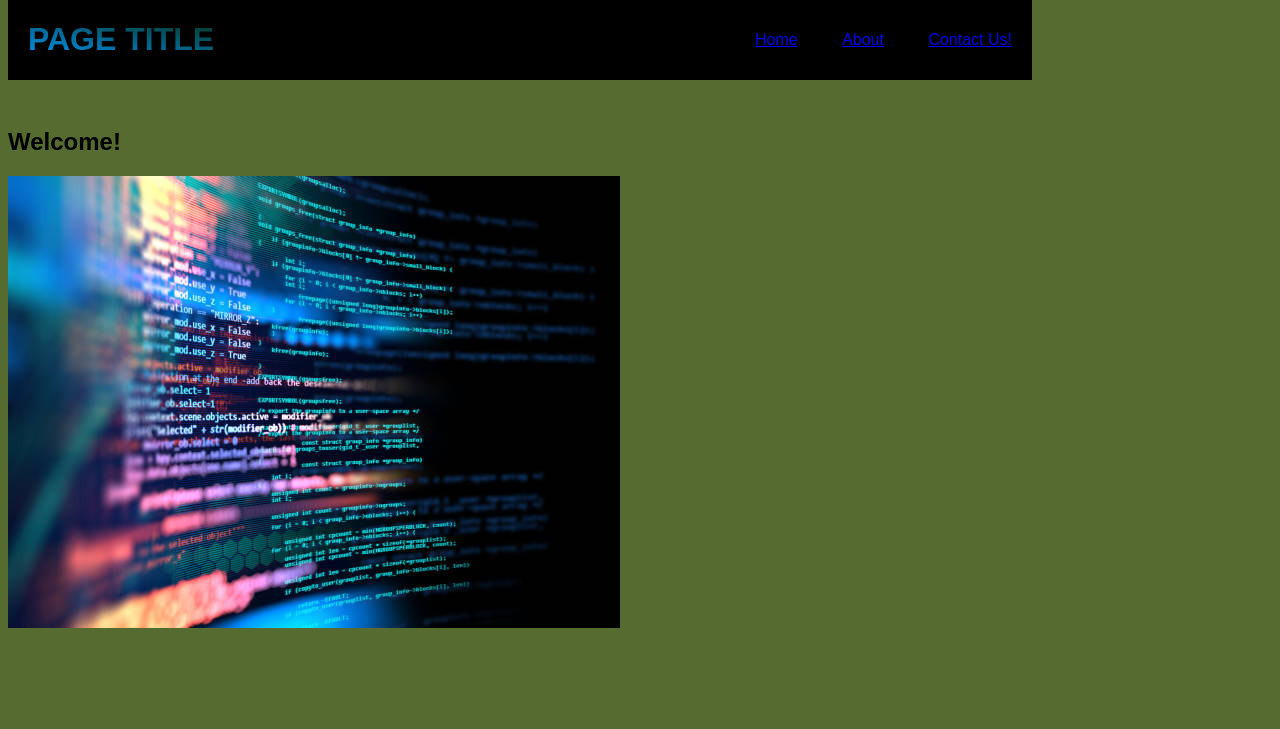
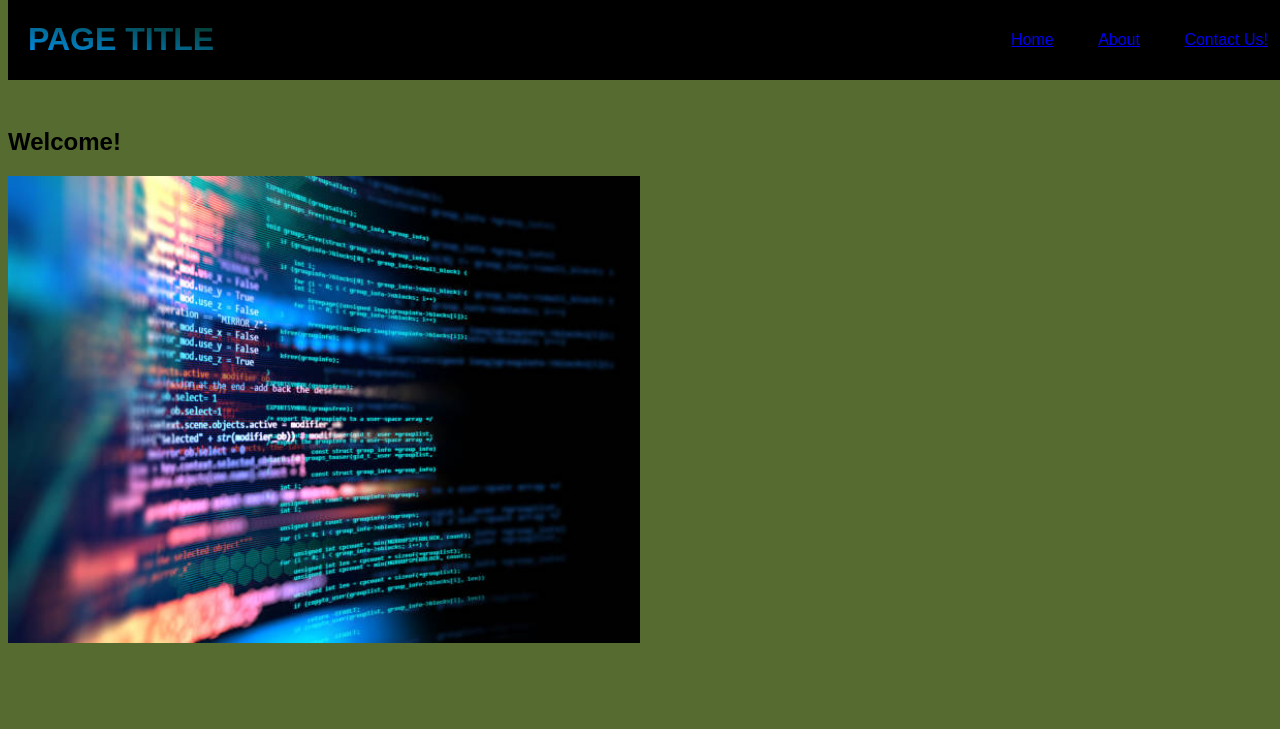
Before and after one commit to Dalidorn/Project-Sign-Up, a plain HTML site: page index.html in a window 1280 px wide. Shown: the top 729 px of the page. Drawn offline with Linux system fonts and the light colour scheme.

Commit message:
Fixes Nav bar size

```diff
--- a/assets/css/style.css
+++ b/assets/css/style.css
@@ -11,14 +11,15 @@
 /* || Element Selector */
 
 img {
-
+    display: inline;
+    width: 50%;
 }
 
 /* header is fixed to top of page */
 header {
     position: fixed;
     top: 0;
-    width: 80%;
+    width: 100%;
     margin: auto;
     display: inline;
     background-color: rgb(0, 0, 0);
```
